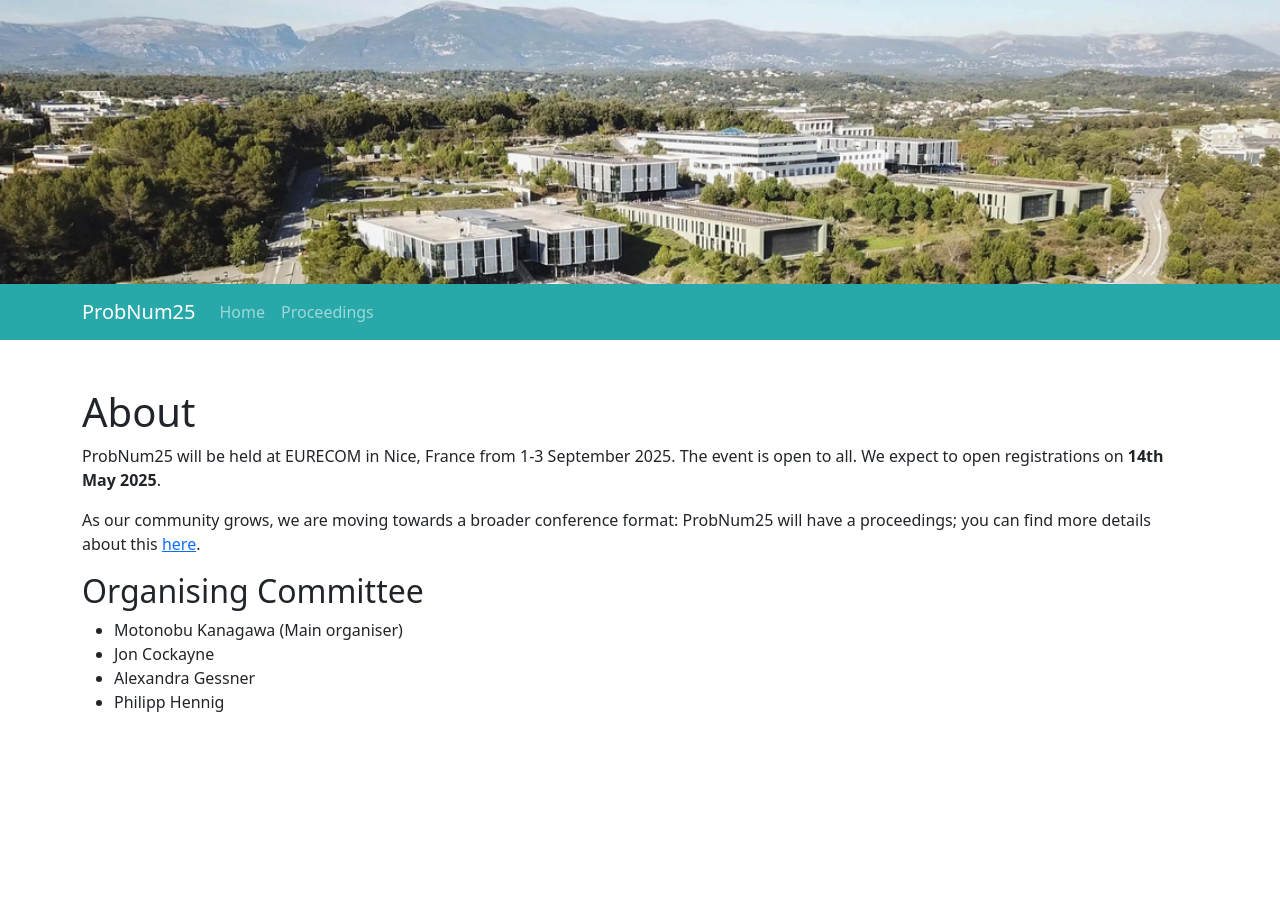
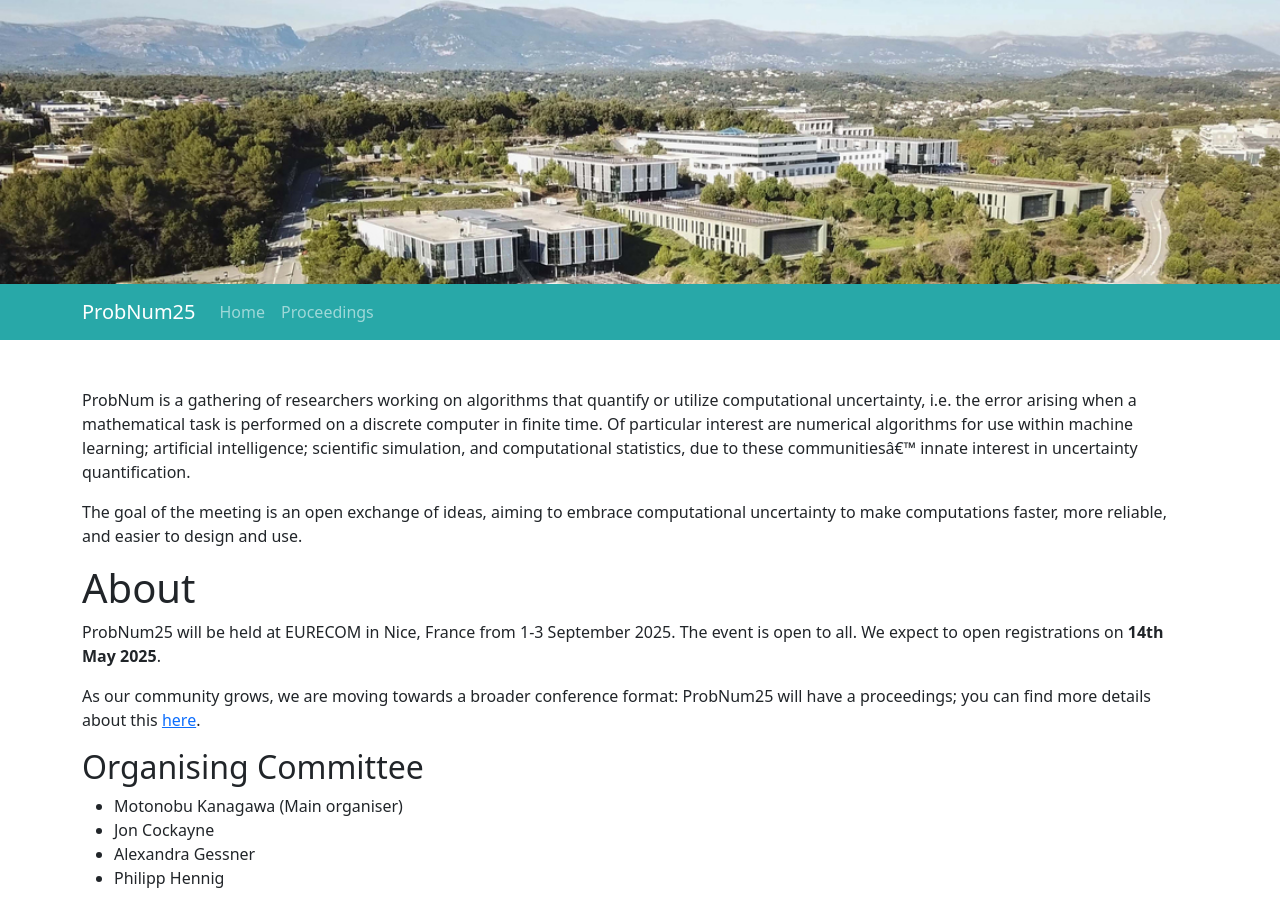
Before and after one commit to probnum2026/probnum2026.github.io, a Jekyll site: the page built from index.md, in a window 1280 px wide. Built offline with Jekyll 4.4.1, drawn with Linux system fonts in a browser that asks for light colours; nearby versions of some CDN libraries.

Commit message:
blurb about mission

```diff
--- a/index.md
+++ b/index.md
@@ -2,6 +2,10 @@
 layout: default
 title: 'ProbNum25'
 ---
+
+ProbNum is a gathering of researchers working on algorithms that quantify or utilize computational uncertainty, i.e. the error arising when a mathematical task is performed on a discrete computer in finite time. Of particular interest are numerical algorithms for use within machine learning; artificial intelligence; scientific simulation, and computational statistics, due to these communities' innate interest in uncertainty quantification.
+
+The goal of the meeting is an open exchange of ideas, aiming to embrace computational uncertainty to make computations faster, more reliable, and easier to design and use.
 
 # About
 
```
